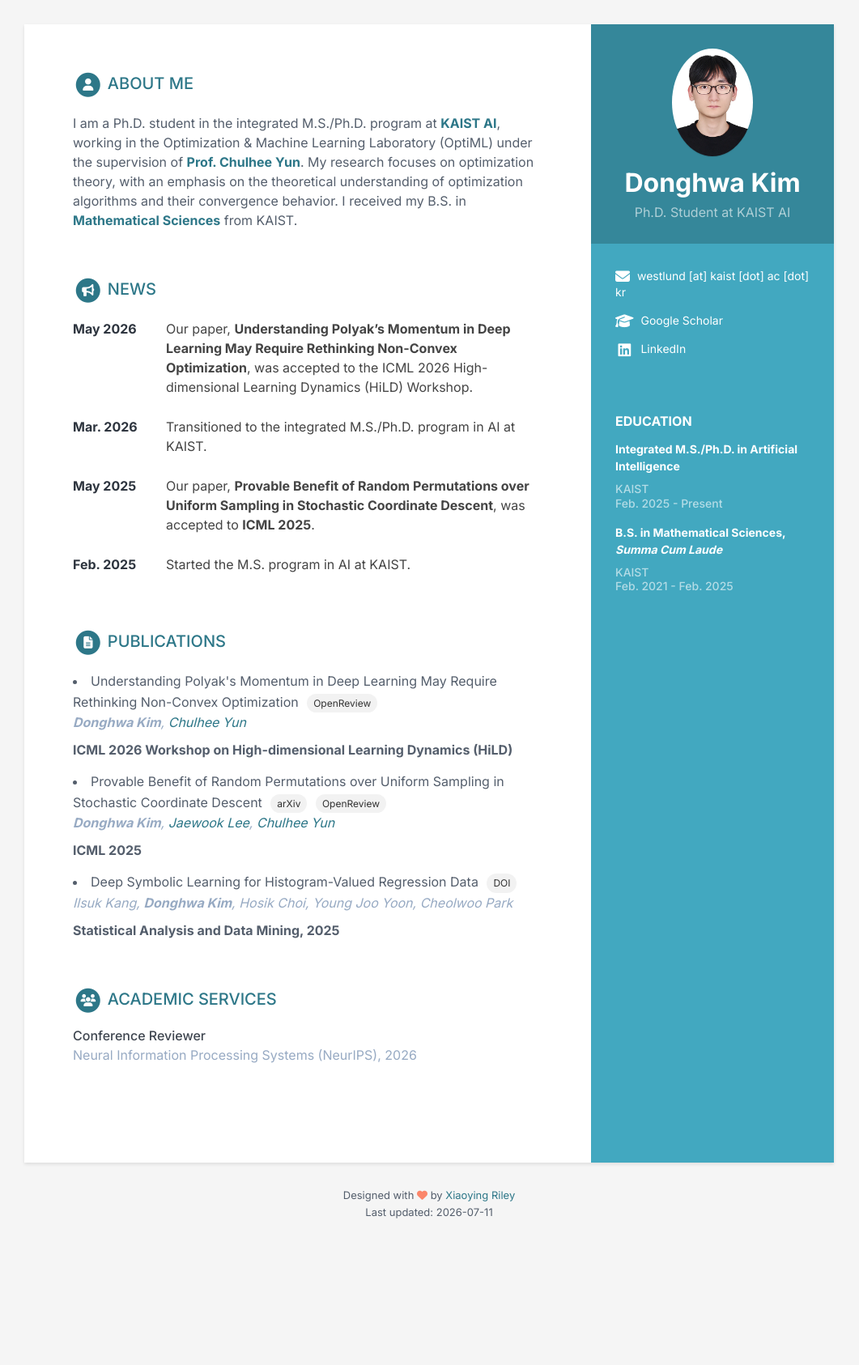
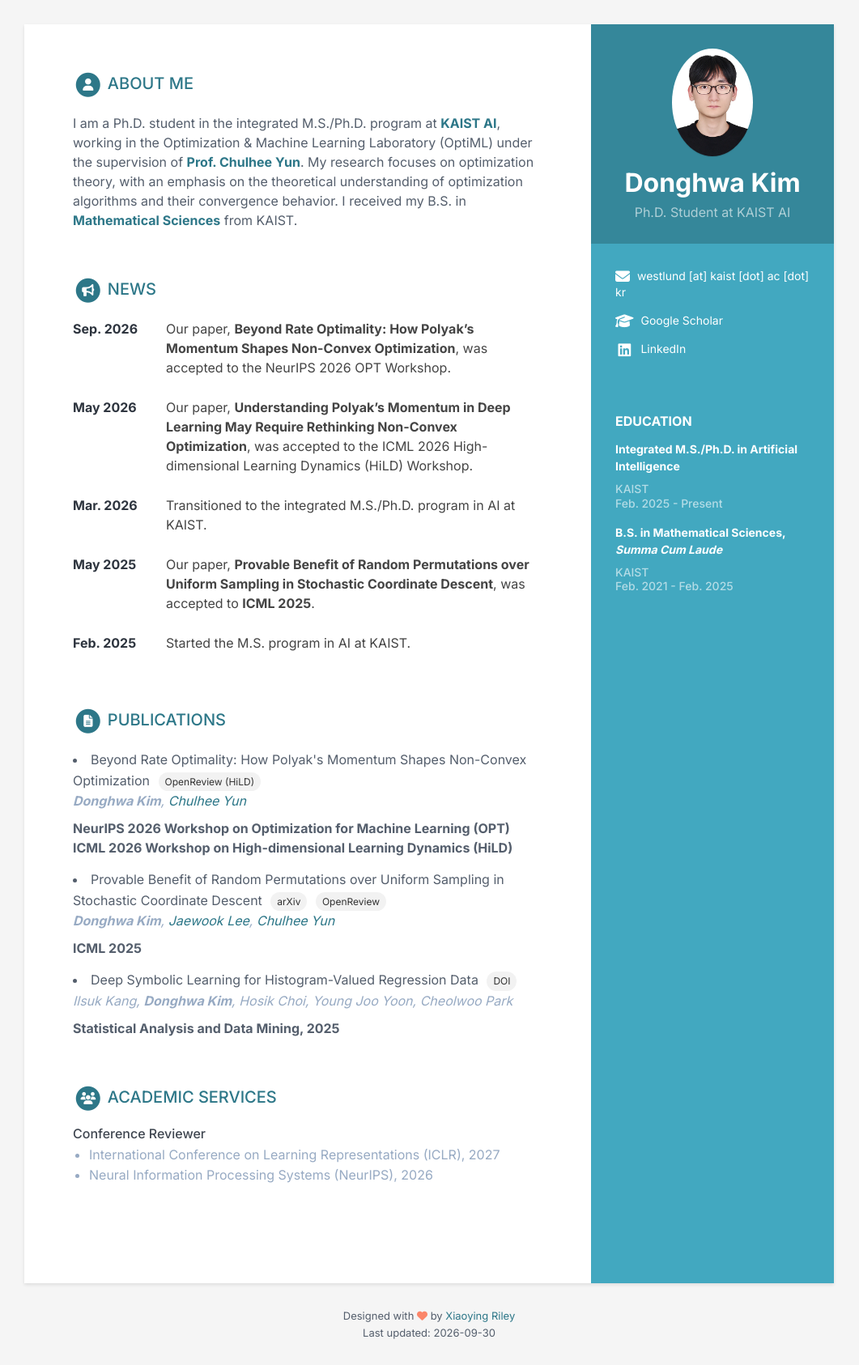
Before and after one commit to donghwakim0/donghwakim0.github.io, a Jekyll site: the page built from index.html, in a window 1280 px wide. Shown: the whole page at 81% size, without its empty margins (110-1171 px from the left). Built offline with Jekyll 4.4.1, drawn with Linux system fonts in a browser that asks for light colours; before the commit the page ends 1538 px from its top, so only the background shows below that.

Commit message:
ICLR reviewer; OPT accept; SEO

```diff
--- a/CNAME
+++ /dev/null
@@ -1 +0,0 @@
-online-cv.webjeda.com
--- a/_config.yml
+++ b/_config.yml
@@ -1,14 +1,10 @@
 #Update all the sections by editing the data.yml file inside _data folder.
 
 # Site Settings
-title: Donghwa Kim
-url: 'http://donghwakim0.github.io'
+title: Donghwa Kim | KAIST AI
+url: 'https://donghwakim0.github.io'
 
-#change it according to your repository name
-# disabling since we are using a custom domain
-#baseurl: '/online-cv'
-
-description: A beautiful Jekyll theme for creating resume
+description: Donghwa Kim is a Ph.D. student at KAIST AI researching optimization theory and machine learning in the OptiML laboratory.
 # Style will be applied only after restarting the build or serve. Just choose one of the options.
 theme_skin: blue # blue turquoise green berry orange ceramic teal oceanstale
 chrome_mobile_color: #use hex colors (ex:#1976d2) or leave empty if you don't want a color for chrome mobile searchbar
--- a/_data/data.yml
+++ b/_data/data.yml
@@ -37,6 +37,8 @@ education:
     time: Feb. 2021 - Feb. 2025
 
 news:
+  - date: "Sep. 2026"
+    content: "Our paper, **Beyond Rate Optimality: How Polyak's Momentum Shapes Non-Convex Optimization**, was accepted to the NeurIPS 2026 OPT Workshop."
   - date: "May 2026"
     content: "Our paper, **Understanding Polyak's Momentum in Deep Learning May Require Rethinking Non-Convex Optimization**, was accepted to the ICML 2026 High-dimensional Learning Dynamics (HiLD) Workshop."
   - date: "Mar. 2026"
@@ -50,10 +52,13 @@ news:
 publications:
   title: Publications
   papers:
-  - title: Understanding Polyak's Momentum in Deep Learning May Require Rethinking Non-Convex Optimization
+  - title: "Beyond Rate Optimality: How Polyak's Momentum Shapes Non-Convex Optimization"
     authors: "**Donghwa Kim**, [Chulhee Yun](https://chulheeyun.github.io/)"
-    conference: "**ICML 2026 Workshop on High-dimensional Learning Dynamics (HiLD)**"
+    venues:
+    - "**NeurIPS 2026 Workshop on Optimization for Machine Learning (OPT)**"
+    - "**ICML 2026 Workshop on High-dimensional Learning Dynamics (HiLD)**"
     openreview: "https://openreview.net/forum?id=by4RD1Gkrn"
+    openreview_label: "OpenReview (HiLD)"
   - title: Provable Benefit of Random Permutations over Uniform Sampling in Stochastic Coordinate Descent
     authors: "**Donghwa Kim**, [Jaewook Lee](https://jwlee-primal.com/), [Chulhee Yun](https://chulheeyun.github.io/)"
     conference: "**ICML 2025**"
@@ -68,10 +73,13 @@ academic-services:
   title: Academic Services
   info:
   - role: Conference Reviewer
+    organization: International Conference on Learning Representations (ICLR)
+    year: "2027"
+  - role: Conference Reviewer
     organization: Neural Information Processing Systems (NeurIPS)
     year: "2026"
 
 
 footer: >
   Designed with <i class="fas fa-heart"></i> by <a href="http://themes.3rdwavemedia.com" target="_blank" rel="nofollow">Xiaoying Riley</a><br>
-  <span>Last updated: 2026-07-11</span>
+  <span>Last updated: 2026-09-30</span>
--- a/_includes/academic-services.html
+++ b/_includes/academic-services.html
@@ -1,6 +1,6 @@
 {% assign academic_services = site.data.data.academic-services %}
 {% if academic_services %}
-<section class="section experiences-section">
+<section class="section experiences-section academic-services-section">
   <h2 class="section-title">
     <span class="fa-stack fa-xs">
       <i class="fas fa-circle fa-stack-2x"></i>
@@ -9,13 +9,18 @@
     {{ academic_services.title }}
   </h2>
 
-  {% for service in academic_services.info %}
+  {% assign service_groups = academic_services.info | group_by: "role" %}
+  {% for group in service_groups %}
   <div class="item">
     <div class="meta">
       <div class="upper-row">
-        <h3 class="job-title">{{ service.role }}</h3>
+        <h3 class="job-title">{{ group.name }}</h3>
       </div>
-      <div class="company">{{ service.organization }}, {{ service.year }}</div>
+      <ul class="service-list">
+        {% for service in group.items %}
+        <li>{{ service.organization }}, {{ service.year }}</li>
+        {% endfor %}
+      </ul>
     </div>
   </div>
   {% endfor %}
--- a/_includes/head.html
+++ b/_includes/head.html
@@ -8,8 +8,8 @@
   {% endif%}
   <meta http-equiv="X-UA-Compatible" content="IE=edge">
   <meta name="viewport" content="width=device-width, initial-scale=1.0">
-  <meta name="description" content="{{ site.description |default: "A beautiful
-  Jekyll theme for creating resume" }}">
+  <meta name="description" content="{{ site.description | escape }}">
+  <link rel="canonical" href="{{ page.url | absolute_url }}">
 
   <!-- Favicon -->
   <link rel="icon" type="image/png" href="/assets/images/favicon.png">
--- a/_includes/publications.html
+++ b/_includes/publications.html
@@ -29,7 +29,7 @@
         <a href="{{ publication.arxiv }}" target="_blank" rel="noopener" class="pub-badge">arXiv</a>
       {% endif %}
       {% if publication.openreview %}
-        <a href="{{ publication.openreview }}" target="_blank" rel="noopener" class="pub-badge">OpenReview</a>
+        <a href="{{ publication.openreview }}" target="_blank" rel="noopener" class="pub-badge">{{ publication.openreview_label | default: "OpenReview" }}</a>
       {% endif %}
       {% if publication.doi %}
         <a href="{{ publication.doi }}" target="_blank" rel="noopener" class="pub-badge">DOI</a>
@@ -37,7 +37,13 @@
     </li>
 
     <div class="publication-authors">{{ publication.authors | markdownify }}</div>
-    <div class="publication-conference">{{ publication.conference | markdownify }}</div>
+    {% if publication.venues %}
+      {% for venue in publication.venues %}
+      <div class="publication-conference">{{ venue | markdownify }}</div>
+      {% endfor %}
+    {% else %}
+      <div class="publication-conference">{{ publication.conference | markdownify }}</div>
+    {% endif %}
   </div><!--//item-->
   {% endfor %}
 
--- a/_sass/_base.scss
+++ b/_sass/_base.scss
@@ -218,6 +218,11 @@ p {
     margin-bottom: 10px;
     color: $text-grey;
   }
+  .academic-services-section .service-list {
+    margin: 4px 0 0;
+    padding-left: 20px;
+    color: $text-grey;
+  }
 
   .project-title {
     font-size: 16px;
@@ -253,6 +258,9 @@ p {
     font-style: italic;
     color: $text-grey;
     margin-bottom: 1px;
+  }
+  .publication-conference p {
+    margin-bottom: 0;
   }
   .publications-section {
     .intro {
```
Also changed, not shown: robots.txt (added, +7 -0 lines), sitemap.xml (added, +9 -0 lines).
